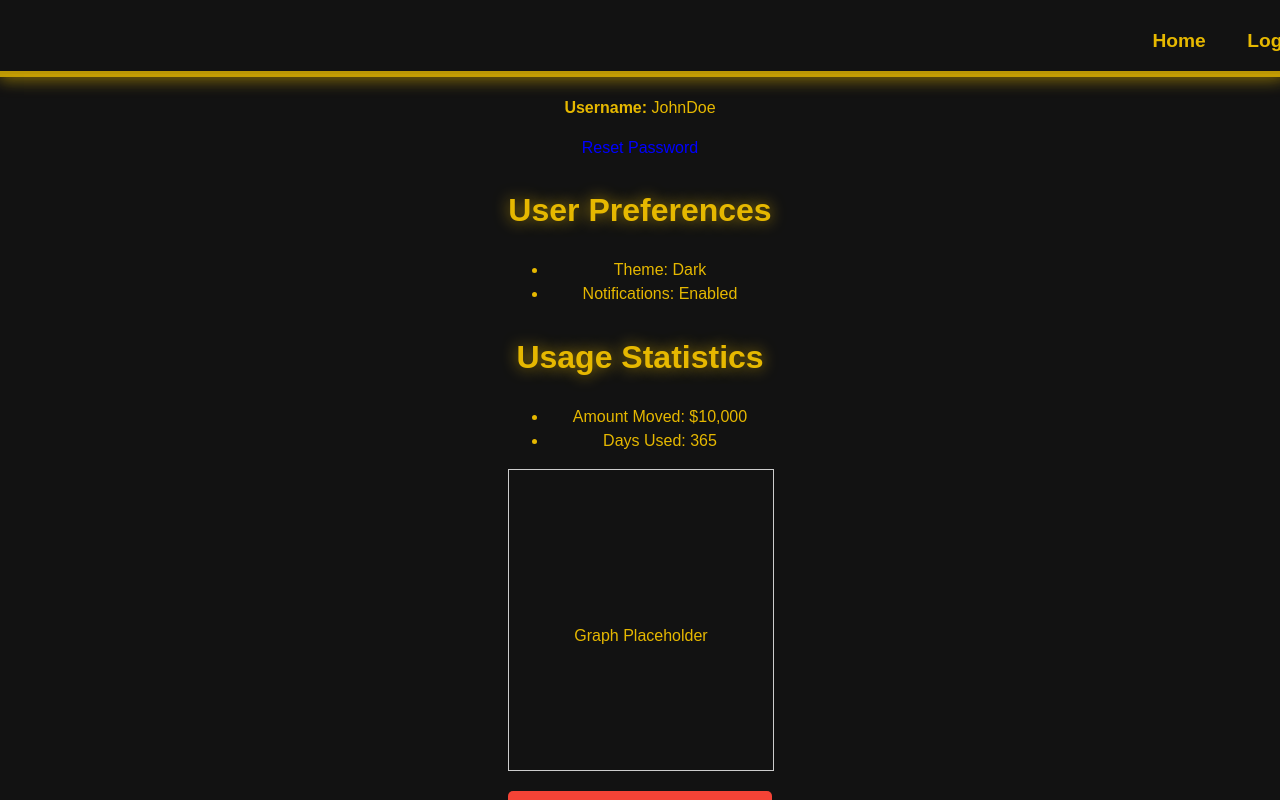
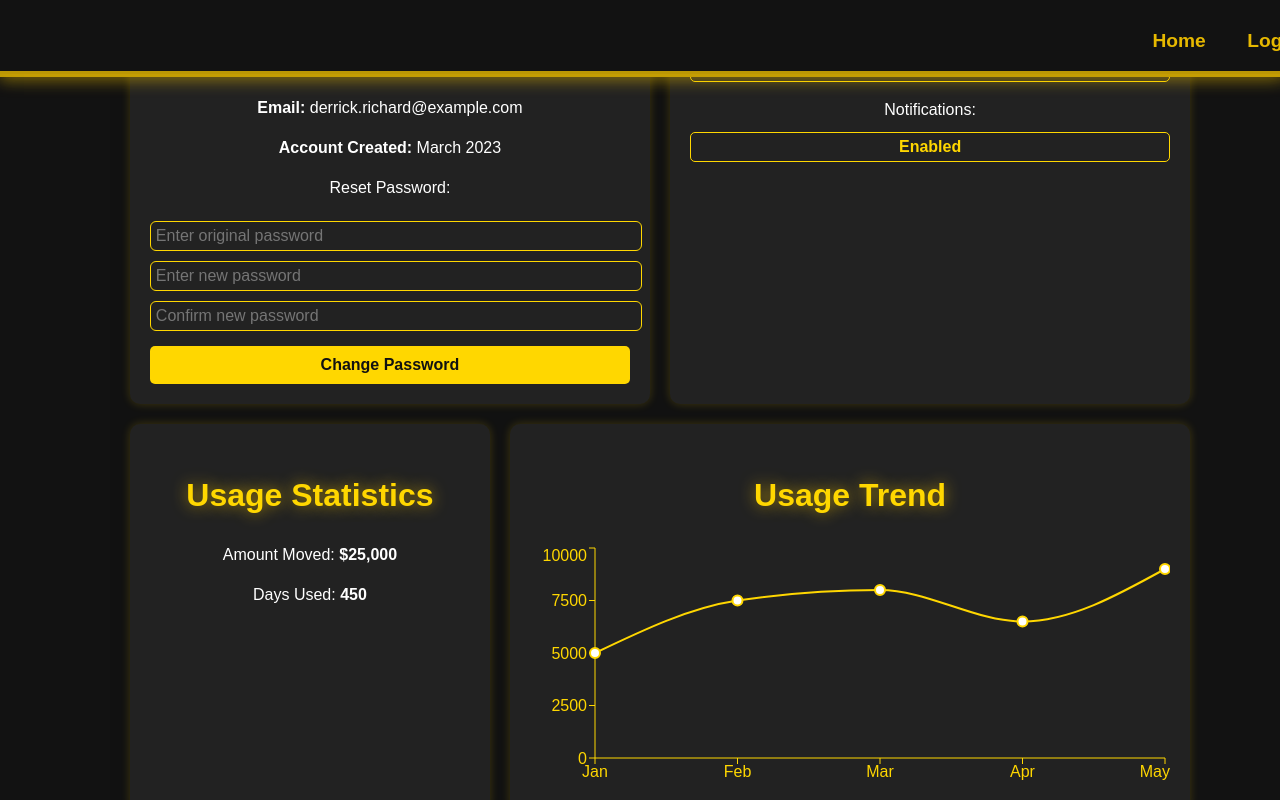
Before and after one commit to DerrickUnleashed/FinSpectre, a React (Vite) app in the folder FrontEnd/: page /profile in a window 1280 px wide. Shown: the top 800 px of the page. Built offline with nearby package versions, Linux system fonts and the light colour scheme; no server answers.

Commit message:
Profile page ui

```diff
--- a/FrontEnd/src/Pages/Profile.jsx
+++ b/FrontEnd/src/Pages/Profile.jsx
@@ -1,10 +1,21 @@
-import React from 'react';
+import React, { useState } from 'react';
 import './index.css';
 import { useNavigate } from "react-router-dom";
 import { auth } from "./firebaseconfig"; // Import auth
-import { signOut } from "firebase/auth"; // Import signOut
+import { signOut, reauthenticateWithCredential, EmailAuthProvider } from "firebase/auth";
+import { LineChart, Line, XAxis, YAxis, Tooltip, ResponsiveContainer } from 'recharts';
 
 const Profile = () => {
+    // Editable states
+    const [username, setUsername] = useState("Derrick Samuel Richard");
+    const [theme, setTheme] = useState("Light");
+    const [notifications, setNotifications] = useState("Enabled");
+
+    const [originalPassword, setOriginalPassword] = useState('');
+    const [newPassword, setNewPassword] = useState('');
+    const [confirmPassword, setConfirmPassword] = useState('');
+    const [passwordResetError, setPasswordResetError] = useState('');
+
     const navigate = useNavigate();
 
     const handleLogout = () => {
@@ -18,37 +29,116 @@ const Profile = () => {
         });
     };
 
-    // Sample data for the graph
+    const handlePasswordReset = async () => {
+        if (newPassword !== confirmPassword) {
+            setPasswordResetError("New passwords do not match.");
+            return;
+        }
+
+        const user = auth.currentUser;
+        if (!user) {
+            setPasswordResetError("User not authenticated.");
+            return;
+        }
+
+        const credential = EmailAuthProvider.credential(user.email, originalPassword);
+        try {
+            await reauthenticateWithCredential(user, credential);
+            await user.updatePassword(newPassword);
+            alert("Password changed successfully!");
+            setOriginalPassword('');
+            setNewPassword('');
+            setConfirmPassword('');
+        } catch (error) {
+            setPasswordResetError("Failed to change password. Please check your original password.");
+        }
+    };
+
     const usageData = [
-        { label: 'January', value: 1000 },
-        { label: 'February', value: 1200 },
-        { label: 'March', value: 1500 },
-        { label: 'April', value: 1300 },
-        { label: 'May', value: 1600 },
+        { label: 'Jan', value: 5000 },
+        { label: 'Feb', value: 7500 },
+        { label: 'Mar', value: 8000 },
+        { label: 'Apr', value: 6500 },
+        { label: 'May', value: 9000 },
     ];
 
     return (
-        <div className="container" style={{ padding: '20px', fontFamily: 'Arial' }}>
-            <h1 style={{ color: '#333' }}>Profile</h1>
-            <p><strong>Username:</strong> JohnDoe</p>
-            <p><a href="#" style={{ color: 'blue', textDecoration: 'none' }}>Reset Password</a></p>
-            <h2>User Preferences</h2>
-            <ul>
-                <li>Theme: Dark</li>
-                <li>Notifications: Enabled</li>
-            </ul>
-            <h2>Usage Statistics</h2>
-            <ul>
-                <li>Amount Moved: $10,000</li>
-                <li>Days Used: 365</li>
-            </ul>
+        <div style={{ width: '100%', height: '100%', background: '#111', color: '#fff', fontFamily: 'Arial' }}>
+            {/* Profile Content */}
+            <div style={{ display: 'flex', flexDirection: 'column', gap: '20px', padding: '20px', width: '100%' }}>
 
-            {/* Placeholder for the graph */}
-            <div style={{ width: '100%', height: '300px', border: '1px solid #ccc', marginBottom: '20px' }}>
-                <p style={{ textAlign: 'center', lineHeight: '300px' }}>Graph Placeholder</p>
+                {/* Profile Details */}
+                <div style={{ display: 'flex', gap: '20px', width: '100%' }}>
+                    <div style={{ flex: 1, background: '#222', padding: '20px', borderRadius: '10px', boxShadow: '0 0 10px rgba(255, 215, 0, 0.2)' }}>
+                        <h2 style={{ color: '#FFD700' }}>User Details</h2>
+                        <p><strong>Username:</strong> <input type="text" value={username} onChange={(e) => setUsername(e.target.value)} style={{ width: '300px' ,background: 'transparent', color: '#FFD700', border: 'none', fontSize: '16px' }} /></p>
+                        <p><strong>Email:</strong> derrick.richard@example.com</p>
+                        <p><strong>Account Created:</strong> March 2023</p>
+                        <p>Reset Password:</p>
+                        <div>
+                            <input
+                                type="password"
+                                placeholder="Enter original password"
+                                value={originalPassword}
+                                onChange={(e) => setOriginalPassword(e.target.value)}
+                                style={{ background: 'transparent', color: '#FFD700', border: '1px solid #FFD700', fontSize: '16px', padding: '5px', margin: '5px 0' }}
+                            />
+                            <input
+                                type="password"
+                                placeholder="Enter new password"
+                                value={newPassword}
+                                onChange={(e) => setNewPassword(e.target.value)}
+                                style={{ background: 'transparent', color: '#FFD700', border: '1px solid #FFD700', fontSize: '16px', padding: '5px', margin: '5px 0' }}
+                            />
+                            <input
+                                type="password"
+                                placeholder="Confirm new password"
+                                value={confirmPassword}
+                                onChange={(e) => setConfirmPassword(e.target.value)}
+                                style={{ background: 'transparent', color: '#FFD700', border: '1px solid #FFD700', fontSize: '16px', padding: '5px', margin: '5px 0' }}
+                            />
+                            {passwordResetError && <p style={{ color: 'red' }}>{passwordResetError}</p>}
+                            <button onClick={handlePasswordReset} style={{ backgroundColor: '#FFD700', color: '#111', padding: '10px 20px', border: 'none', borderRadius: '5px', cursor: 'pointer' }}>
+                                Change Password
+                            </button>
+                        </div>
+                    </div>
+
+                    {/* Preferences */}
+                    <div style={{ flex: 1, background: '#222', padding: '20px', borderRadius: '10px', boxShadow: '0 0 10px rgba(255, 215, 0, 0.2)' }}>
+                        <h2 style={{ color: '#FFD700' }}>User Preferences</h2>
+                        <p>Theme: <button onClick={() => setTheme(theme === "Light" ? "Dark" : "Light")} style={{ background: 'transparent', border: '1px solid #FFD700', color: '#FFD700', padding: '5px', borderRadius: '5px' }}>{theme}</button></p>
+                        <p>Notifications: <button onClick={() => setNotifications(notifications === "Enabled" ? "Disabled" : "Enabled")} style={{ background: 'transparent', border: '1px solid #FFD700', color: '#FFD700', padding: '5px', borderRadius: '5px' }}>{notifications}</button></p>
+                    </div>
+                </div>
+
+                {/* Usage Statistics */}
+                <div style={{ display: 'flex', gap: '20px', width: '100%' }}>
+                    <div style={{ flex: 1, background: '#222', padding: '20px', borderRadius: '10px', boxShadow: '0 0 10px rgba(255, 215, 0, 0.2)' }}>
+                        <h2 style={{ color: '#FFD700' }}>Usage Statistics</h2>
+                        <p>Amount Moved: <strong>$25,000</strong></p>
+                        <p>Days Used: <strong>450</strong></p>
+                    </div>
+
+                    {/* Usage Trend */}
+                    <div style={{ flex: 2, background: '#222', padding: '20px', borderRadius: '10px', boxShadow: '0 0 10px rgba(255, 215, 0, 0.2)' }}>
+                        <h2 style={{ color: '#FFD700' }}>Usage Trend</h2>
+                        <ResponsiveContainer width="100%" height={250}>
+                            <LineChart data={usageData}>
+                                <XAxis dataKey="label" stroke="#FFD700" />
+                                <YAxis stroke="#FFD700" />
+                                <Tooltip />
+                                <Line type="monotone" dataKey="value" stroke="#FFD700" strokeWidth={2} dot={{ r: 5 }} />
+                            </LineChart>
+                        </ResponsiveContainer>
+                    </div>
+                </div>
+
+                {/* Logout Button */}
+                <div style={{ display: 'flex', justifyContent: 'center', marginTop: '20px' }}>
+                    <button onClick={handleLogout} style={{ backgroundColor: '#f44336', color: 'white', padding: '10px 20px', border: 'none', borderRadius: '5px', cursor: 'pointer' }}>Logout</button>
+                </div>
             </div>
-
-            <button onClick={handleLogout} style={{ backgroundColor: '#f44336', color: 'white', padding: '10px 20px', border: 'none', borderRadius: '5px', cursor: 'pointer' }}>Logout</button>
         </div>
     );
 };
--- a/package.json
+++ b/package.json
@@ -17,7 +17,8 @@
     "dotenv": "^16.4.7",
     "express": "^4.21.2",
     "firebase-admin": "^13.1.0",
-    "mongoose": "^8.10.0"
+    "mongoose": "^8.10.0",
+    "recharts": "^2.15.1"
   },
   "devDependencies": {
     "jest": "^29.7.0",
```
Also changed, not shown: 1 other file (tests, documents, lock files or other folders).
